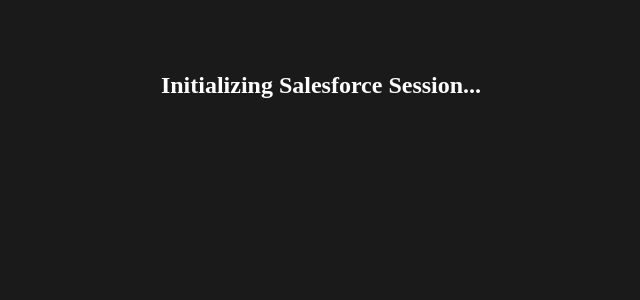
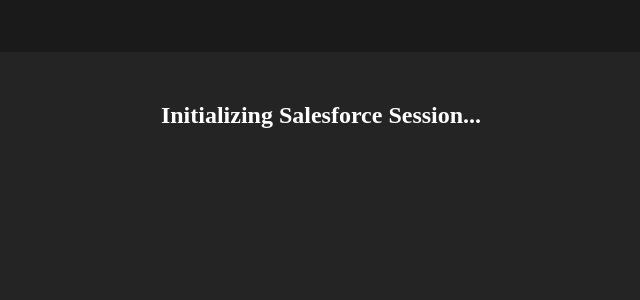
Before and after one commit to jatinhasija02/lightning-out2.0, a React (Vite) app: page / in a window 1280 px wide. Shown: the top 300 px of the page, without its empty margins (351-991 px from the left). Built offline with nearby package versions, Linux system fonts and the light colour scheme; no server answers.

Commit message:
Update LightningOutApp.jsx

```diff
--- a/src/LightningOutApp.jsx
+++ b/src/LightningOutApp.jsx
@@ -5,39 +5,62 @@
 
   useEffect(() => {
     const startLWC = async () => {
+      console.log("1. Fetching URL from API...");
       const response = await fetch("/api/get-url");
       const result = await response.json();
+      console.log("2. API Result:", result);
 
       if (result.success) {
         const script = document.createElement("script");
+        // Using the latest IIFE production script for Lightning Out 2.0
         script.src = "https://algocirrus-b6-dev-ed.develop.my.salesforce.com/lightning/lightning.out.latest/index.iife.prod.js";
+
         script.onload = () => {
+          console.log("3. Lightning Out Script Loaded");
           const loApp = document.querySelector("lightning-out-application");
+
           if (loApp) {
+            console.log("4. Found <lightning-out-application> element");
+
+            // Attach listener BEFORE setting attribute
+            loApp.addEventListener("ready", () => {
+              console.log("5. SUCCESS: LWC is Ready!");
+              setLoading(false);
+            });
+
+            console.log("6. Triggering handshake with frontdoor-url...");
             loApp.setAttribute("frontdoor-url", result.url);
-            loApp.addEventListener("ready", () => setLoading(false));
+          } else {
+            console.error("ERROR: <lightning-out-application> tag not found in DOM");
           }
         };
+
+        script.onerror = () => console.error("ERROR: Failed to load Salesforce script");
         document.body.appendChild(script);
+      } else {
+        console.error("ERROR: API failed to return success", result);
       }
     };
+
     startLWC();
   }, []);
 
-  return(
-  <div style={{
-    textAlign: 'left', // Overrides the center align from App.css
-    width: '100%',
-    padding: '20px',
-    boxSizing: 'border-box'
-  }}>
-    {loading && <h2 style={{ color: 'white', textAlign: 'center' }}>Initializing Salesforce Session...</h2>}
-      <lightning-out-application
-        components="c-hello-world-lwc"
-        app-id="1UsNS0000000CUD0A2"
-      ></lightning-out-application>
+  return (
+    <div style={{ width: '100%', minHeight: '100vh', backgroundColor: '#242424', padding: '0' }}>
+      {loading && (
+        <h2 style={{ color: 'white', textAlign: 'center', paddingTop: '50px' }}>
+          Initializing Salesforce Session...
+        </h2>
+      )}
 
-      <c-hello-world-lwc></c-hello-world-lwc>
+      <div style={{ width: '100%', textAlign: 'left' }}>
+        <lightning-out-application
+          components="c-hello-world-lwc"
+          app-id="1UsNS0000000CUD0A2"
+        ></lightning-out-application>
+
+        <c-hello-world-lwc></c-hello-world-lwc>
+      </div>
     </div>
   );
 };
```
